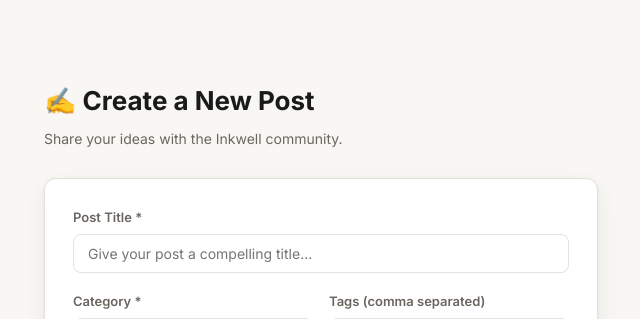
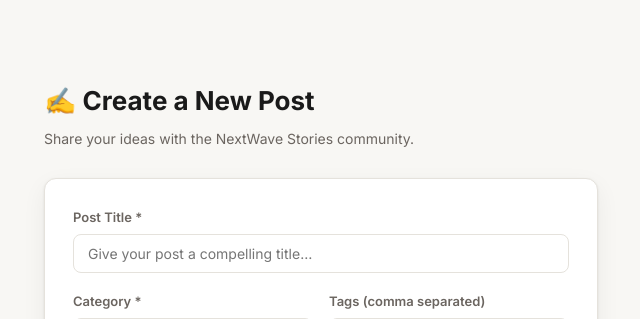
Before and after one commit to surya323-ma/NextWave-Stories, a Flask app: page /create in a window 1280 px wide. Shown: the part 61-380 px from the top of the page, without its empty margins (319-959 px from the left). Run offline with Flask 3, Linux system fonts and the light colour scheme; the visitor is signed in with stand-in values (Sample User, id 1).

Commit message:
Update create_post.html

```diff
--- a/templates/create_post.html
+++ b/templates/create_post.html
@@ -1,11 +1,11 @@
 {% extends "base.html" %}
-{% block title %}Write a Post — Inkwell{% endblock %}
+{% block title %}Write a Post — NextWave Stories{% endblock %}
 {% block content %}
 <div class="auth-page">
   <div class="create-wrap">
     <div class="create-header">
       <h1>✍️ Create a New Post</h1>
-      <p>Share your ideas with the Inkwell community.</p>
+      <p>Share your ideas with the NextWave Stories community.</p>
     </div>
     <form method="post" class="create-form">
       <div class="form-group">
```
